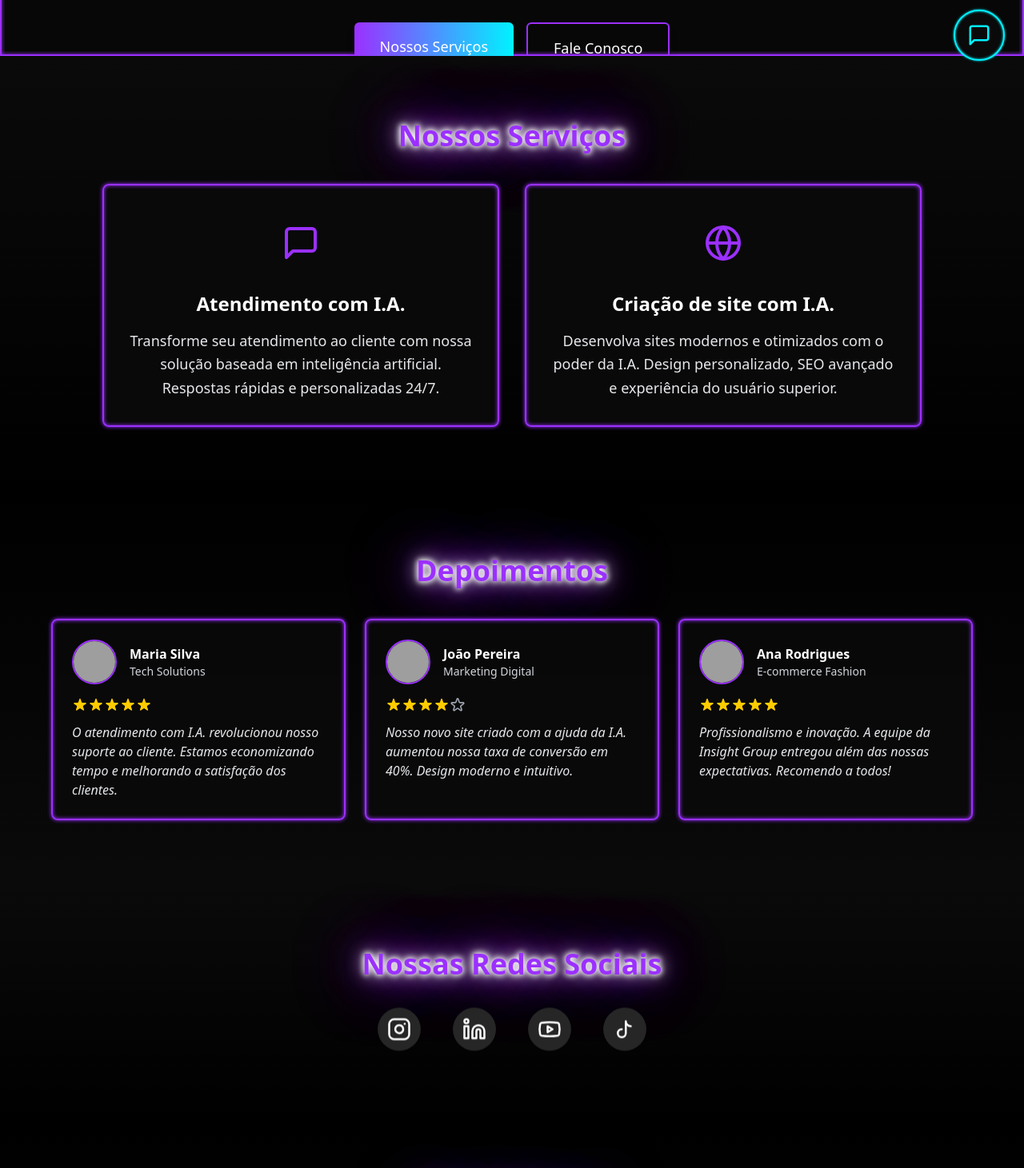
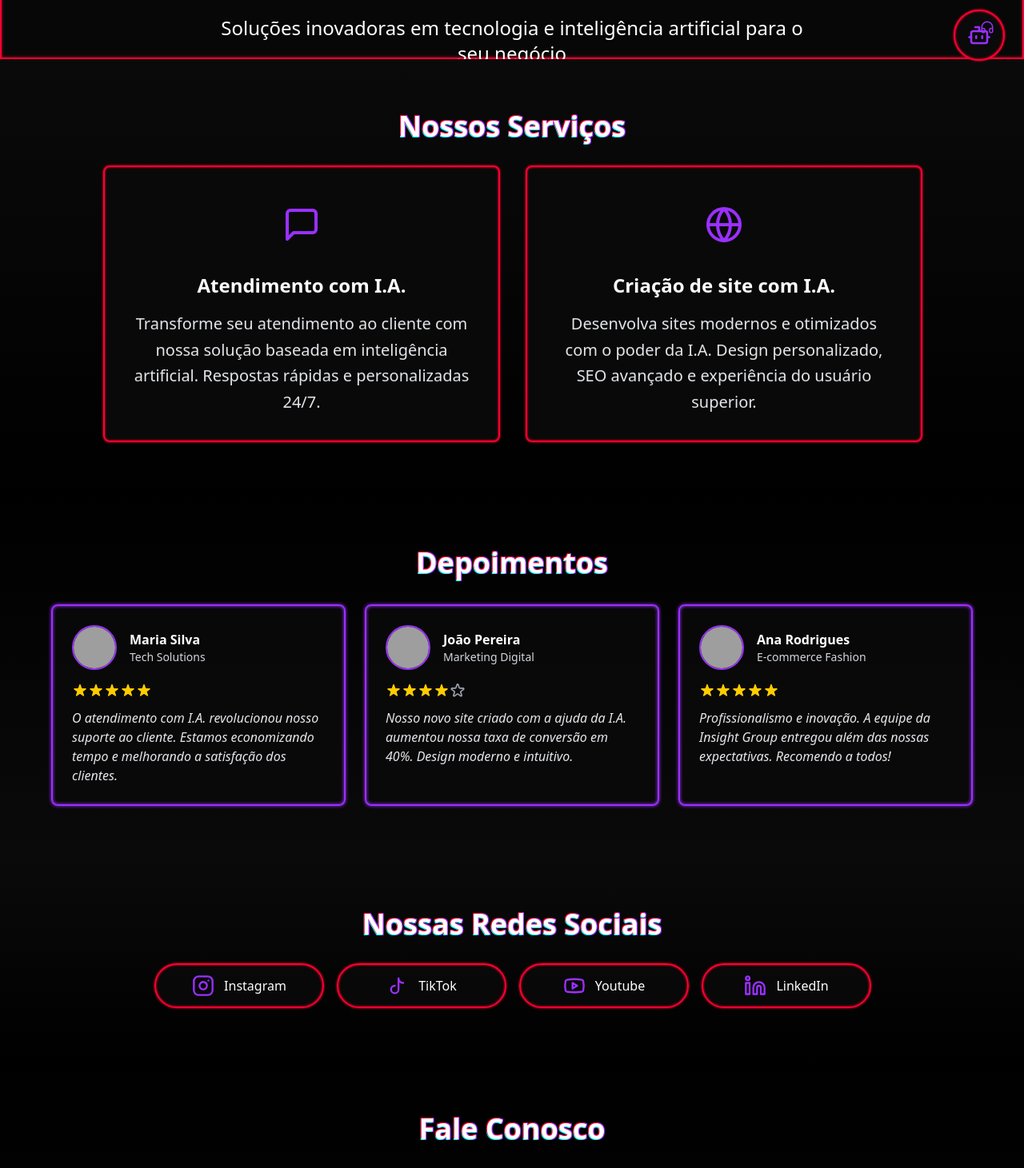
Before and after one commit to Insight28/insight-oficial, a React (Vite) app: page / in a window 1280 px wide. Shown: the part 700-2161 px from the top of the page at 80% size. Built offline with nearby package versions, Linux system fonts and the light colour scheme; grey boxes are pictures that could not be loaded.

Commit message:
Refactor: Improve UI and styling
- Adjust logo size and color gradients.
- Modify text and box styles.
- Adjust social media element speeds.
- Update "Enviar mensagem" button style.
- Replace logo in footer with social media buttons.
- Modify chat element and text box animations.

```diff
--- a/src/components/Chatbot.tsx
+++ b/src/components/Chatbot.tsx
@@ -1,6 +1,6 @@
 
 import React, { useState } from 'react';
-import { MessageSquare, X } from 'lucide-react';
+import { Bot, Headphones, X } from 'lucide-react';
 
 const Chatbot = () => {
   const [isOpen, setIsOpen] = useState(false);
@@ -12,24 +12,30 @@ const Chatbot = () => {
         onClick={() => setIsOpen(!isOpen)}
         className={`w-16 h-16 rounded-full flex items-center justify-center transition-transform duration-300 ${
           isOpen ? 'scale-0 opacity-0' : 'scale-100 opacity-100'
-        } neon-border-cyan bg-dark`}
+        } neon-border-red bg-dark`}
       >
-        <div className="text-neon-cyan neon-text-cyan animate-pulse-neon-cyan">
-          <MessageSquare size={30} />
+        <div className="text-neon-purple">
+          <div className="relative">
+            <Bot size={30} />
+            <Headphones size={18} className="absolute -top-1 -right-1" />
+          </div>
         </div>
       </button>
 
       {/* Chatbot window */}
       <div
-        className={`absolute bottom-0 right-0 w-80 sm:w-96 bg-dark border-2 rounded-lg overflow-hidden transition-all duration-500 transform origin-bottom-right neon-border-cyan ${
+        className={`absolute bottom-0 right-0 w-80 sm:w-96 bg-dark border-2 rounded-lg overflow-hidden transition-all duration-500 transform origin-bottom-right neon-border-red ${
           isOpen ? 'scale-100 opacity-100' : 'scale-0 opacity-0'
         }`}
       >
         {/* Header */}
-        <div className="bg-gradient-to-r from-neon-cyan/20 to-neon-purple/20 p-4 flex justify-between items-center">
+        <div className="bg-gradient-to-r from-neon-red/20 to-neon-purple/20 p-4 flex justify-between items-center">
           <div className="flex items-center">
             <div className="w-10 h-10 rounded-full bg-secondary flex items-center justify-center mr-3">
-              <span className="text-neon-cyan neon-text-cyan text-xl">S</span>
+              <div className="relative text-neon-purple">
+                <Bot size={24} />
+                <Headphones size={12} className="absolute -top-1 -right-1" />
+              </div>
             </div>
             <div>
               <h3 className="font-bold text-white">Sr. Sterling</h3>
@@ -56,7 +62,7 @@ const Chatbot = () => {
               placeholder="Digite sua mensagem..."
               className="flex-1 px-4 py-2 bg-secondary/30 rounded-l-md focus:outline-none text-white"
             />
-            <button className="bg-neon-cyan/20 hover:bg-neon-cyan/40 text-neon-cyan px-4 py-2 rounded-r-md">
+            <button className="bg-neon-red/20 hover:bg-neon-red/40 text-neon-red px-4 py-2 rounded-r-md">
               Enviar
             </button>
           </div>
--- a/src/components/Header.tsx
+++ b/src/components/Header.tsx
@@ -11,7 +11,7 @@ const Header = () => {
       <div className="container mx-auto px-4 py-3">
         <div className="flex items-center justify-between">
           {/* Logo */}
-          <a href="#" className="text-2xl font-bold tracking-tight neon-text-red animate-pulse-neon-red">
+          <a href="#" className="text-3xl font-bold tracking-tight bg-gradient-to-r from-neon-cyan via-neon-purple to-neon-red bg-clip-text text-transparent">
             INSIGHT GROUP
           </a>
 
--- a/src/components/HeroSection.tsx
+++ b/src/components/HeroSection.tsx
@@ -6,13 +6,13 @@ const HeroSection = () => {
     <section className="relative min-h-[80vh] w-full flex items-center justify-center pt-16 overflow-hidden">
       {/* Background image with neon border */}
       <div className="absolute inset-0 z-0">
-        <div className="w-full h-full neon-border-purple p-1">
+        <div className="w-full h-full neon-border-red p-1">
           <div
             className="w-full h-full bg-cover bg-center bg-gradient-to-b from-dark to-black"
           >
             <div className="w-full h-full bg-dark/70 flex items-center justify-center">
               <div className="text-center">
-                <div className="mx-auto mb-6 w-[300px] md:w-[400px] lg:w-[500px] animate-float">
+                <div className="mx-auto mb-6 w-[85%] md:w-[75%] lg:w-[65%] animate-float">
                   <img
                     src="/lovable-uploads/4d4aa5ce-abf3-421b-b75e-90f97188b8b0.png"
                     alt="Insight Group Logo"
--- a/src/components/ServiceCard.tsx
+++ b/src/components/ServiceCard.tsx
@@ -12,14 +12,14 @@ interface ServiceCardProps {
 const ServiceCard = ({ title, description, icon, className }: ServiceCardProps) => {
   return (
     <div className={cn(
-      "neon-border-purple p-8 rounded-lg bg-dark/90 backdrop-blur-sm hover:scale-102 transition-all duration-300 h-full",
+      "neon-border-red p-8 rounded-lg bg-dark/90 backdrop-blur-sm hover:scale-102 transition-all duration-300 h-full animate-float-slow",
       className
     )}>
       <div className="w-20 h-20 mx-auto mb-5 flex items-center justify-center text-neon-purple">
         {icon}
       </div>
       <h3 className="text-2xl font-bold mb-4 text-center text-white">{title}</h3>
-      <p className="text-lg text-gray-200 text-center leading-relaxed">{description}</p>
+      <p className="text-xl text-gray-200 text-center leading-relaxed">{description}</p>
     </div>
   );
 };
--- a/src/components/Ticker.tsx
+++ b/src/components/Ticker.tsx
@@ -13,7 +13,7 @@ const Ticker = () => {
   return (
     <div className="w-full overflow-hidden bg-dark/90 backdrop-blur-sm py-4 border-y border-neon-purple">
       <div className="animate-ticker whitespace-nowrap">
-        <span className="inline-block text-2xl font-medium text-white">
+        <span className="inline-block text-3xl font-medium text-white">
           {messages.join(' • ')} &nbsp; {messages.join(' • ')}
         </span>
       </div>
--- a/src/index.css
+++ b/src/index.css
@@ -57,8 +57,8 @@
 
   .neon-border-purple {
     @apply border-2 border-neon-purple relative;
-    box-shadow: 0 0 5px theme('colors.neon.purple'),
-                inset 0 0 5px theme('colors.neon.purple');
+    box-shadow: 0 0 4px theme('colors.neon.purple'),
+                inset 0 0 4px theme('colors.neon.purple');
   }
 
   .neon-border-cyan {
@@ -70,32 +70,39 @@
   .neon-text-red {
     @apply text-neon-red;
     --color: theme('colors.neon.red');
-    text-shadow: 0 0 5px #fff,
-      0 0 7px #fff,
-      0 0 15px #fff,
-      0 0 30px var(--color),
-      0 0 60px var(--color);
+    text-shadow: 0 0 4px #fff,
+      0 0 6px #fff,
+      0 0 12px #fff,
+      0 0 25px var(--color),
+      0 0 50px var(--color);
   }
 
   .neon-text-purple {
     @apply text-neon-purple;
     --color: theme('colors.neon.purple');
-    text-shadow: 0 0 7px #fff,
-      0 0 10px #fff,
-      0 0 21px #fff,
-      0 0 42px var(--color),
-      0 0 82px var(--color),
-      0 0 92px var(--color);
+    text-shadow: 0 0 6px #fff,
+      0 0 8px #fff,
+      0 0 18px #fff,
+      0 0 38px var(--color),
+      0 0 70px var(--color),
+      0 0 80px var(--color);
   }
 
   .neon-text-cyan {
     @apply text-neon-cyan;
     --color: theme('colors.neon.cyan');
-    text-shadow: 0 0 5px #fff,
-      0 0 7px #fff,
-      0 0 15px #fff,
-      0 0 30px var(--color),
-      0 0 60px var(--color);
+    text-shadow: 0 0 4px #fff,
+      0 0 6px #fff,
+      0 0 12px #fff,
+      0 0 25px var(--color),
+      0 0 50px var(--color);
+  }
+
+  .text-stroke-gradient {
+    text-shadow: -1px -1px 0 theme('colors.neon.red'),
+                 1px -1px 0 theme('colors.neon.purple'),
+                 -1px 1px 0 theme('colors.neon.cyan'),
+                 1px 1px 0 theme('colors.neon.purple');
   }
 
   .submenu {
@@ -121,14 +128,27 @@
   }
 
   .section-padding {
-    @apply py-16 md:py-20;
+    @apply py-12 md:py-16;
   }
 
   .section-title {
-    @apply text-3xl md:text-4xl font-bold text-center mb-10;
+    @apply text-3xl md:text-4xl font-bold text-center mb-8;
   }
 
   .text-gradient {
     @apply bg-gradient-to-r from-neon-purple to-neon-cyan bg-clip-text text-transparent;
   }
 }
+
+@keyframes floatSlow {
+  0%, 100% { transform: translateY(0) translateX(0); }
+  25% { transform: translateY(-5px) translateX(2px); }
+  50% { transform: translateY(-8px) translateX(-2px); }
+  75% { transform: translateY(-3px) translateX(1px); }
+}
+
+@layer utilities {
+  .animate-float-slow {
+    animation: floatSlow 8s ease-in-out infinite;
+  }
+}
--- a/src/pages/Index.tsx
+++ b/src/pages/Index.tsx
@@ -7,7 +7,7 @@ import ServiceCard from "@/components/ServiceCard";
 import TestimonialCard from "@/components/TestimonialCard";
 import SocialIcon from "@/components/SocialIcon";
 import Chatbot from "@/components/Chatbot";
-import { MessageSquare, Globe } from "lucide-react";
+import { MessageSquare, Globe, Instagram, Linkedin, Youtube } from "lucide-react";
 
 const Index = () => {
   const audioRef = useRef<HTMLAudioElement | null>(null);
@@ -42,8 +42,8 @@ const Index = () => {
       {/* Services */}
       <section id="services" className="section-padding bg-gradient-to-b from-dark to-black">
         <div className="container mx-auto px-4">
-          <h2 className="section-title neon-text-purple">
-            Nossos Serviços
+          <h2 className="section-title text-white bg-gradient-to-r from-neon-cyan via-neon-purple to-neon-red bg-clip-text">
+            <span className="text-stroke-gradient">Nossos Serviços</span>
           </h2>
           <div className="grid md:grid-cols-2 gap-8 max-w-5xl mx-auto">
             <ServiceCard
@@ -63,8 +63,8 @@ const Index = () => {
       {/* Testimonials */}
       <section id="testimonials" className="section-padding bg-gradient-to-b from-black to-dark">
         <div className="container mx-auto px-4">
-          <h2 className="section-title neon-text-purple">
-            Depoimentos
+          <h2 className="section-title text-white bg-gradient-to-r from-neon-cyan via-neon-purple to-neon-red bg-clip-text">
+            <span className="text-stroke-gradient">Depoimentos</span>
           </h2>
           <div className="grid md:grid-cols-2 lg:grid-cols-3 gap-6 max-w-6xl mx-auto">
             <TestimonialCard
@@ -95,14 +95,14 @@ const Index = () => {
       {/* Social Media */}
       <section id="community" className="section-padding bg-gradient-to-b from-dark to-black">
         <div className="container mx-auto px-4">
-          <h2 className="section-title neon-text-purple">
-            Nossas Redes Sociais
+          <h2 className="section-title text-white bg-gradient-to-r from-neon-cyan via-neon-purple to-neon-red bg-clip-text">
+            <span className="text-stroke-gradient">Nossas Redes Sociais</span>
           </h2>
-          <div className="flex justify-center gap-10 flex-wrap">
-            <SocialIcon platform="instagram" url="https://instagram.com" />
-            <SocialIcon platform="linkedin" url="https://linkedin.com" />
-            <SocialIcon platform="youtube" url="https://youtube.com" />
-            <SocialIcon platform="tiktok" url="https://tiktok.com" />
+          <div className="grid grid-cols-2 md:grid-cols-4 gap-4 max-w-4xl mx-auto">
+            <SocialButton icon={<Instagram size={28} />} platform="Instagram" url="https://instagram.com" />
+            <SocialButton icon={<svg xmlns="http://www.w3.org/2000/svg" width="28" height="28" viewBox="0 0 24 24" fill="none" stroke="currentColor" strokeWidth="2" strokeLinecap="round" strokeLinejoin="round"><path d="M9 12a4 4 0 1 0 4 4V4a5 5 0 0 0 5 5" /></svg>} platform="TikTok" url="https://tiktok.com" />
+            <SocialButton icon={<Youtube size={28} />} platform="Youtube" url="https://youtube.com" />
+            <SocialButton icon={<Linkedin size={28} />} platform="LinkedIn" url="https://linkedin.com" />
           </div>
         </div>
       </section>
@@ -110,17 +110,17 @@ const Index = () => {
       {/* Contact */}
       <section id="contact" className="section-padding bg-gradient-to-b from-black to-dark">
         <div className="container mx-auto px-4">
-          <h2 className="section-title neon-text-purple">
-            Fale Conosco
+          <h2 className="section-title text-white bg-gradient-to-r from-neon-cyan via-neon-purple to-neon-red bg-clip-text">
+            <span className="text-stroke-gradient">Fale Conosco</span>
           </h2>
-          <div className="max-w-xl mx-auto neon-border-purple p-8 rounded-lg bg-dark/90 backdrop-blur-sm">
+          <div className="max-w-xl mx-auto neon-border-red p-8 rounded-lg bg-dark/90 backdrop-blur-sm">
             <form>
               <div className="mb-5">
                 <label htmlFor="name" className="block text-lg font-medium mb-2">Nome</label>
                 <input
                   type="text"
                   id="name"
-                  className="w-full bg-secondary/30 border border-secondary rounded-md px-4 py-3 focus:outline-none focus:ring-2 focus:ring-neon-purple text-lg"
+                  className="w-full bg-secondary/30 border border-neon-red rounded-md px-4 py-3 focus:outline-none focus:ring-2 focus:ring-neon-red text-lg"
                 />
               </div>
               <div className="mb-5">
@@ -128,7 +128,7 @@ const Index = () => {
                 <input
                   type="email"
                   id="email"
-                  className="w-full bg-secondary/30 border border-secondary rounded-md px-4 py-3 focus:outline-none focus:ring-2 focus:ring-neon-purple text-lg"
+                  className="w-full bg-secondary/30 border border-neon-red rounded-md px-4 py-3 focus:outline-none focus:ring-2 focus:ring-neon-red text-lg"
                 />
               </div>
               <div className="mb-6">
@@ -136,12 +136,12 @@ const Index = () => {
                 <textarea
                   id="message"
                   rows={4}
-                  className="w-full bg-secondary/30 border border-secondary rounded-md px-4 py-3 focus:outline-none focus:ring-2 focus:ring-neon-purple text-lg"
+                  className="w-full bg-secondary/30 border border-neon-red rounded-md px-4 py-3 focus:outline-none focus:ring-2 focus:ring-neon-red text-lg"
                 ></textarea>
               </div>
               <button
                 type="submit"
-                className="w-full px-6 py-4 bg-gradient-to-r from-neon-purple to-neon-cyan text-white rounded-md shadow-lg hover:shadow-xl transition-all hover:scale-105 text-lg font-medium"
+                className="w-full px-6 py-4 bg-gradient-to-r from-neon-red to-neon-cyan text-white rounded-md shadow-lg hover:shadow-xl transition-all hover:scale-105 text-lg font-medium"
               >
                 Enviar Mensagem
               </button>
@@ -154,7 +154,7 @@ const Index = () => {
       </section>
 
       {/* Footer */}
-      <footer className="py-8 bg-black border-t border-neon-purple/30">
+      <footer className="py-8 bg-black border-t border-neon-red/30">
         <div className="container mx-auto px-4">
           <div className="flex flex-col items-center">
             <div className="mb-4 w-[150px]">
@@ -175,4 +175,21 @@ const Index = () => {
   );
 };
 
+// New component for social buttons
+const SocialButton = ({ icon, platform, url }: { icon: React.ReactNode, platform: string, url: string }) => {
+  return (
+    <a
+      href={url}
+      target="_blank"
+      rel="noopener noreferrer"
+      className="neon-border-red flex items-center justify-center gap-3 p-3 rounded-full bg-dark/80 hover:bg-dark/50 transition-all duration-500 animate-float-slow text-white"
+    >
+      <span className="text-neon-purple">
+        {icon}
+      </span>
+      <span className="font-medium">{platform}</span>
+    </a>
+  );
+};
+
 export default Index;
--- a/tailwind.config.ts
+++ b/tailwind.config.ts
@@ -82,10 +82,10 @@ export default {
 				},
 				'pulse-neon': {
 					'0%, 100%': {
-						textShadow: '0 0 7px #fff, 0 0 10px #fff, 0 0 21px #fff, 0 0 42px var(--color), 0 0 82px var(--color), 0 0 92px var(--color), 0 0 102px var(--color), 0 0 151px var(--color)'
+						textShadow: '0 0 6px #fff, 0 0 8px #fff, 0 0 18px #fff, 0 0 38px var(--color), 0 0 70px var(--color), 0 0 80px var(--color), 0 0 90px var(--color), 0 0 140px var(--color)'
 					},
 					'50%': {
-						textShadow: '0 0 4px #fff, 0 0 7px #fff, 0 0 15px #fff, 0 0 30px var(--color), 0 0 60px var(--color), 0 0 70px var(--color), 0 0 80px var(--color), 0 0 110px var(--color)'
+						textShadow: '0 0 3px #fff, 0 0 6px #fff, 0 0 12px #fff, 0 0 25px var(--color), 0 0 50px var(--color), 0 0 60px var(--color), 0 0 70px var(--color), 0 0 100px var(--color)'
 					}
 				},
 				'float': {
@@ -100,12 +100,15 @@ export default {
 			animation: {
 				'accordion-down': 'accordion-down 0.2s ease-out',
 				'accordion-up': 'accordion-up 0.2s ease-out',
-				'ticker': 'ticker 20s linear infinite',
-				'pulse-neon-red': 'pulse-neon 1.5s infinite',
-				'pulse-neon-purple': 'pulse-neon 1.8s infinite',
-				'pulse-neon-cyan': 'pulse-neon 2s infinite',
+				'ticker': 'ticker 30s linear infinite',
+				'pulse-neon-red': 'pulse-neon 1.8s infinite',
+				'pulse-neon-purple': 'pulse-neon 2s infinite',
+				'pulse-neon-cyan': 'pulse-neon 2.2s infinite',
 				'float': 'float 6s ease-in-out infinite',
 				'glow': 'glow 2s ease-in-out infinite'
+			},
+			scale: {
+				'102': '1.02',
 			}
 		}
 	},
```
